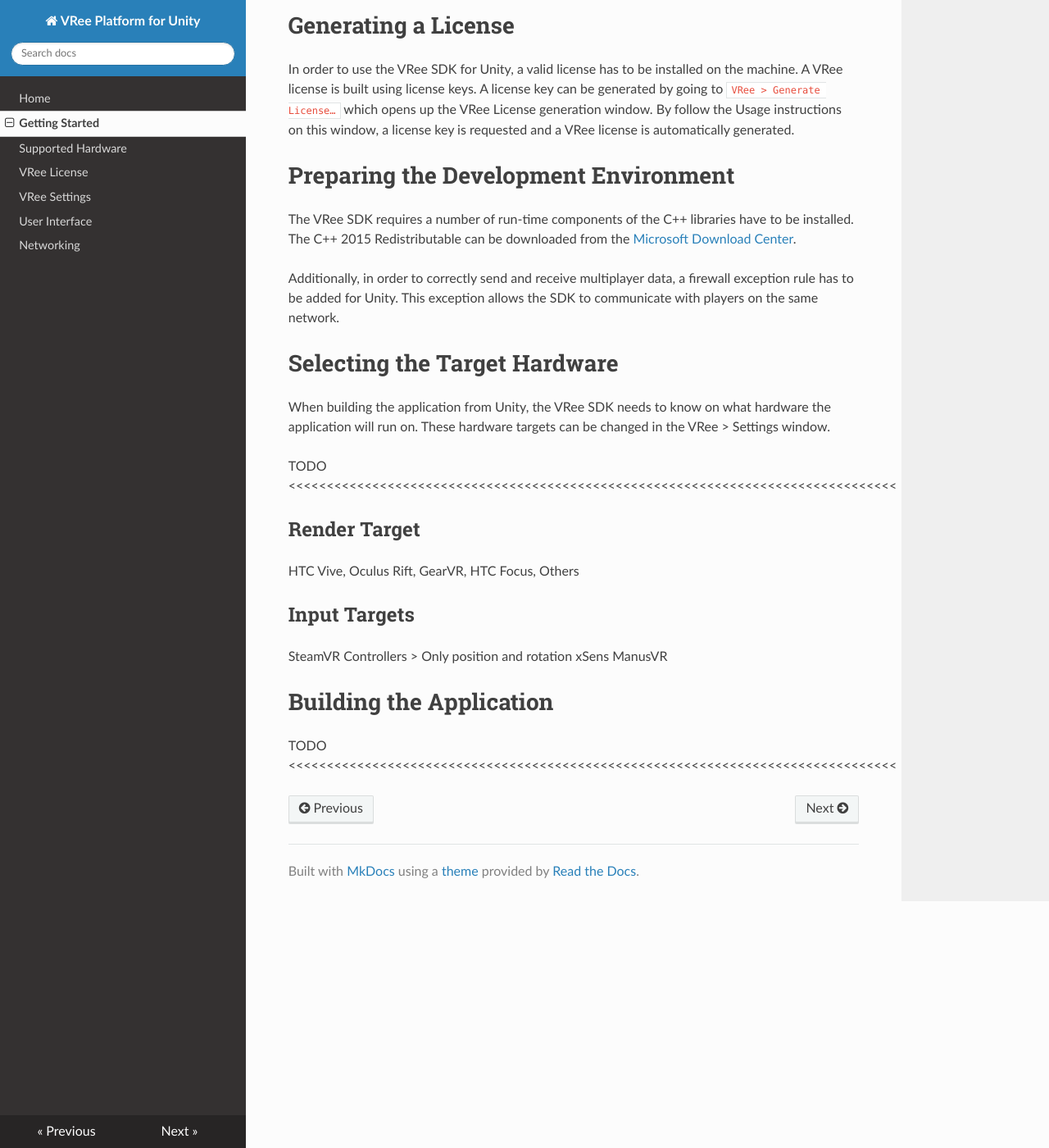
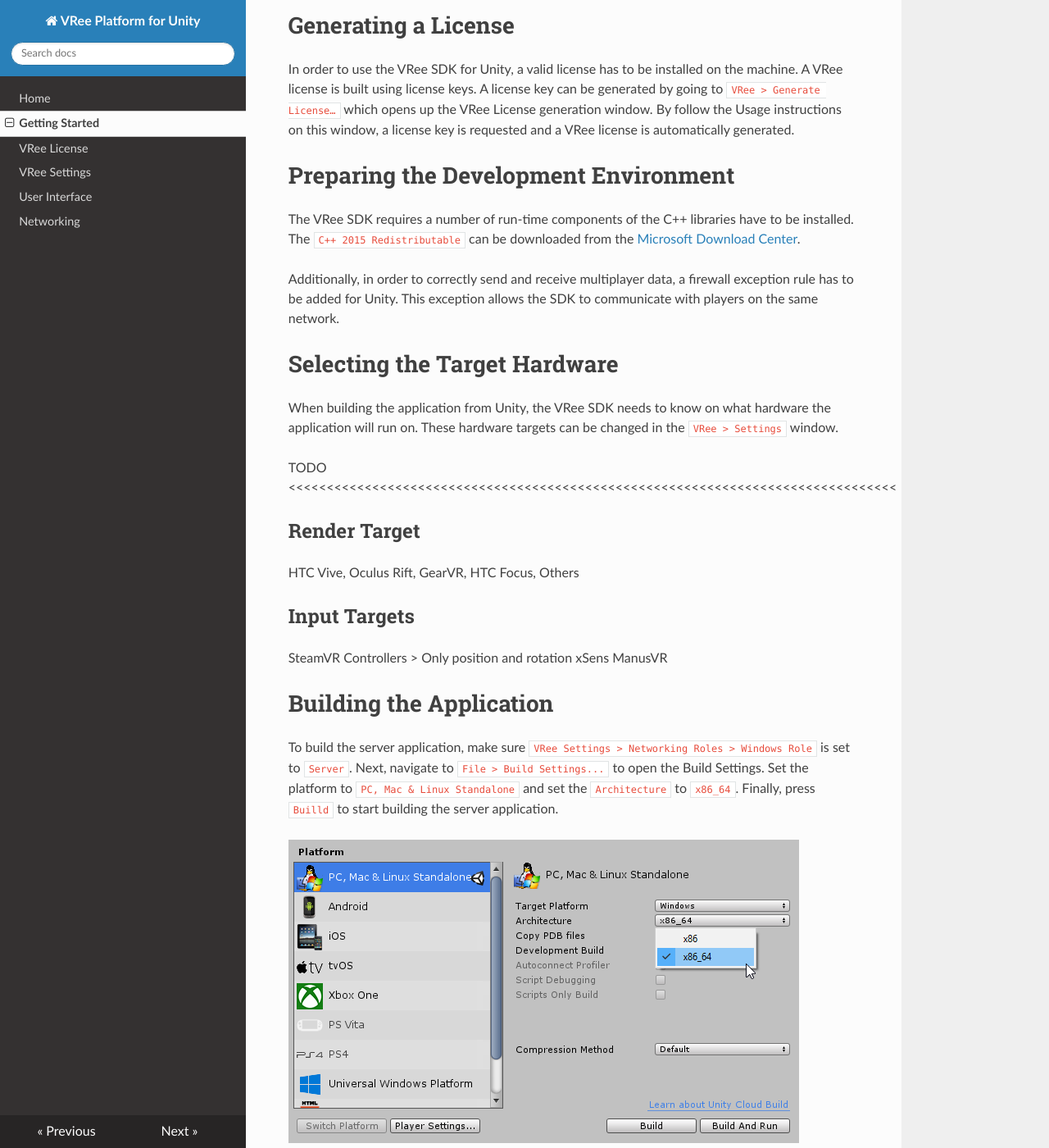
Before and after one commit to vree-sdk/documentation, an MkDocs documentation site: the page built from docs/getting-started.md, in a window 1280 px wide and 1400 px high, scrolled down 416 px. Shown: the whole window at 82% size. Built offline with MkDocs 1.6.1, drawn with Linux system fonts in a browser that asks for light colours; nearby versions of some CDN libraries; some of the changed text lies outside the part shown.

Commit message:
* Cleaned overall + Added build settings to getting started

```diff
--- a/docs/getting-started.md
+++ b/docs/getting-started.md
@@ -15,14 +15,14 @@
 
 # Preparing the Development Environment
 
-The VRee SDK requires a number of run-time components of the C++ libraries have to be installed. The C++ 2015 Redistributable can be downloaded from the [Microsoft Download Center](https://www.microsoft.com/en-us/download/details.aspx?id=53840).
+The VRee SDK requires a number of run-time components of the C++ libraries have to be installed. The `C++ 2015 Redistributable` can be downloaded from the [Microsoft Download Center](https://www.microsoft.com/en-us/download/details.aspx?id=53840).
 
 Additionally, in order to correctly send and receive multiplayer data, a firewall exception rule has to be added for Unity. This exception allows the SDK to communicate with players on the same network.
 
 
 # Selecting the Target Hardware
 
-When building the application from Unity, the VRee SDK needs to know on what hardware the application will run on. These hardware targets can be changed in the VRee > Settings window.
+When building the application from Unity, the VRee SDK needs to know on what hardware the application will run on. These hardware targets can be changed in the `VRee > Settings` window.
 
 TODO <<<<<<<<<<<<<<<<<<<<<<<<<<<<<<<<<<<<<<<<<<<<<<<<<<<<<<<<<<<<<<<<<<<<<<<<<<<<<<<<
 
@@ -37,4 +37,18 @@
 
 # Building the Application
 
-TODO <<<<<<<<<<<<<<<<<<<<<<<<<<<<<<<<<<<<<<<<<<<<<<<<<<<<<<<<<<<<<<<<<<<<<<<<<<<<<<<<
+To build the server application, make sure `VRee Settings > Networking Roles > Windows Role` is set to `Server`. Next, navigate to `File > Build Settings...` to open the Build Settings. Set the platform to `PC, Mac & Linux Standalone` and set the `Architecture` to `x86_64`. Finally, press `Builld` to start building the server application.
+
+![Alt](/images/getting-started/windows-architecture.png "Windows build settings.")
+
+## Windows Client
+
+For HTC Vive, Oculus Rift and other Windows Clients, set the `VRee Settings > Networking Roles > Windows Role` to `Client` and follow the build steps above.
+
+![Alt](/images/getting-started/windows-client-role.png "Windows client role.")
+
+## Android Client
+
+For GearVR, HTC Focus and other Android Clients, set the `VRee Settings > Networking Roles > Android Role` to `Client`. Next, navigate to `File > Build Settings...` to open the Build Settings. Set the platform to `Android`. Finally, press `Builld` to start building the client application.
+
+![Alt](/images/getting-started/android-selected.png "Android build target.")
--- a/mkdocs.yml
+++ b/mkdocs.yml
@@ -2,7 +2,7 @@
 nav:
     - Home: index.md
     - Getting Started: getting-started.md
-    - Supported Hardware: supported-hardware.md
+    #- Supported Hardware: supported-hardware.md
     - VRee License: vree-license.md
     - VRee Settings: vree-settings.md
     - User Interface: user-interface.md
```
Also changed, not shown: docs/index.md (+1 -3 lines), docs/networking.md (+0 -2 lines), docs/user-interface.md (+2 -2 lines), docs/vree-license.md (+1 -1 lines), docs/images/getting-started/android-no-module.png (added), docs/images/getting-started/android-selected.png (added), docs/images/getting-started/windows-architecture.png (added), docs/images/getting-started/windows-client-role.png (added).
